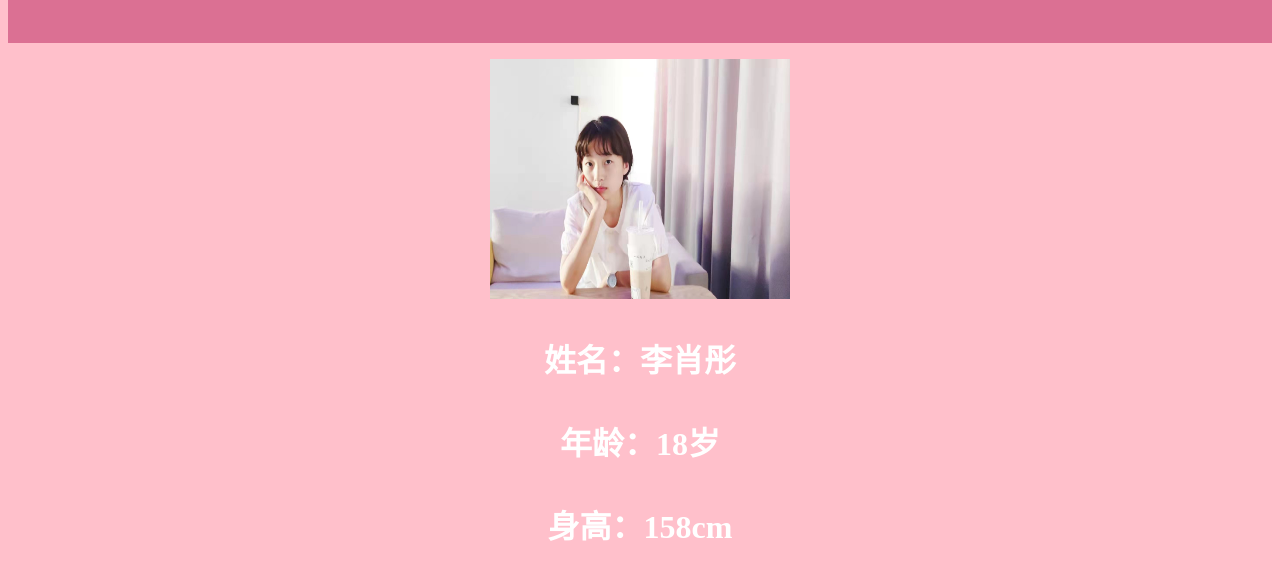
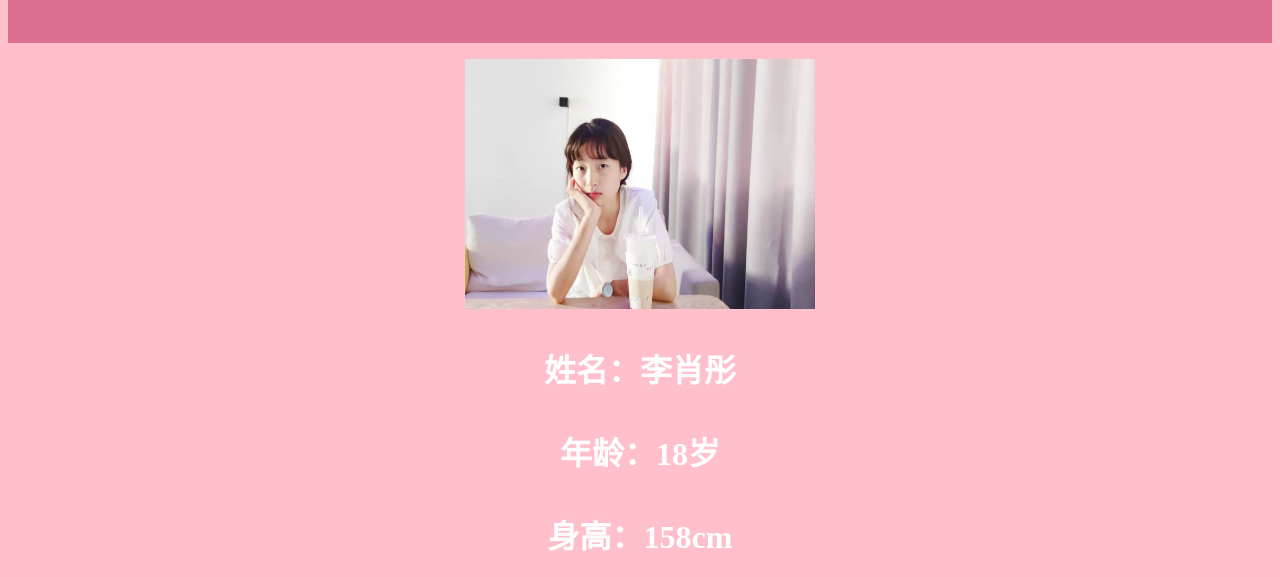
Before and after one commit to hushno/html.github.io, a plain HTML site: page index.html in a window 1280 px wide. Shown: the part 223-800 px from the top of the page. Drawn offline with Linux system fonts and the light colour scheme.

Commit message:
Update index.html

```diff
--- a/index.html
+++ b/index.html
@@ -25,7 +25,7 @@
   <font size="6"><h1>初识</h1></font>
    </div>
 
-    <p align="center"><img src="1.jpg"width="300"height="240"/></p>
+    <p align="center"><img src="1.jpg"width="350"height="250"/></p>
     <font size="6" color="white"><p align="center"><b>姓名：李肖彤<br><br>年龄：18岁<br><br>身高：158cm<br><br>体重：48kg<br><br>爱好：音乐，拍摄，小说<br><br>风格：可爱（自以为）<br><br>优点：心态好，外向<br><br>缺点：不爱整理，乱丢东西</b></p></font>
 
     <p><a href="https://hushno.github.io/hznbc.github.io/">返回</a></p>
```
